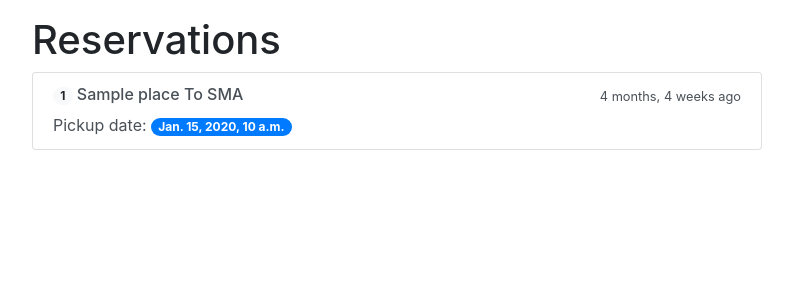
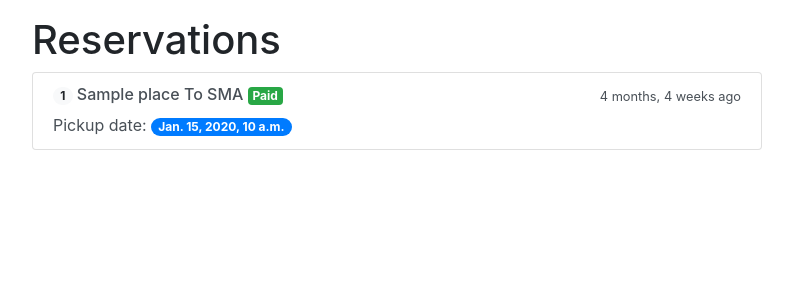
Before and after one commit to AerolinkSMA/aerolinksma, a Django app: page /shuttle/admin/ in a window 1280 px wide. Shown: the part 56-356 px from the top of the page, without its empty margins (53-846 px from the left). Run offline with Django 3.2, Linux system fonts and the light colour scheme; tables that the repository leaves empty hold one stand-in row (values such as "Sample post"); style sheets or scripts are compiled from the project's sources.

Commit message:
Add paid badges to reservation items in admin template

```diff
--- a/aerolinksma/templates/shuttle/admin.html
+++ b/aerolinksma/templates/shuttle/admin.html
@@ -16,6 +16,15 @@
                                     </span>
                                     {{ reservation.place }}
                                     {{ reservation.get_direction_display }}
+                                    {% if reservation.paid %}
+                                        <span class="badge badge-success">
+                                            Paid
+                                        </span>
+                                    {% else %}
+                                        <span class="badge badge-light">
+                                            Not paid
+                                        </span>
+                                    {% endif %}
                                 </h6>
                                 <small title="{{ reservation.created_at }}"
                                        class="d-none d-md-block">
```
